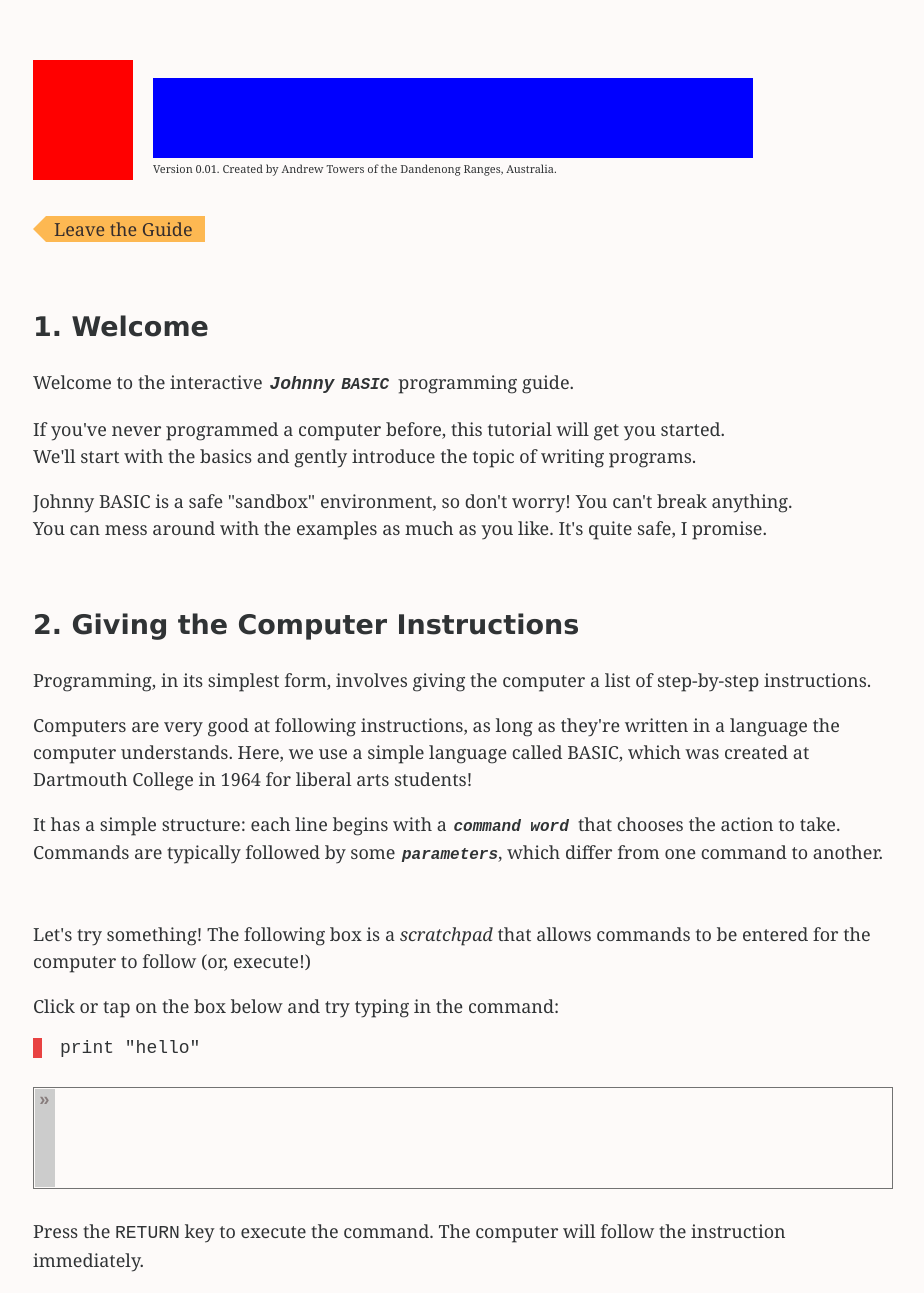
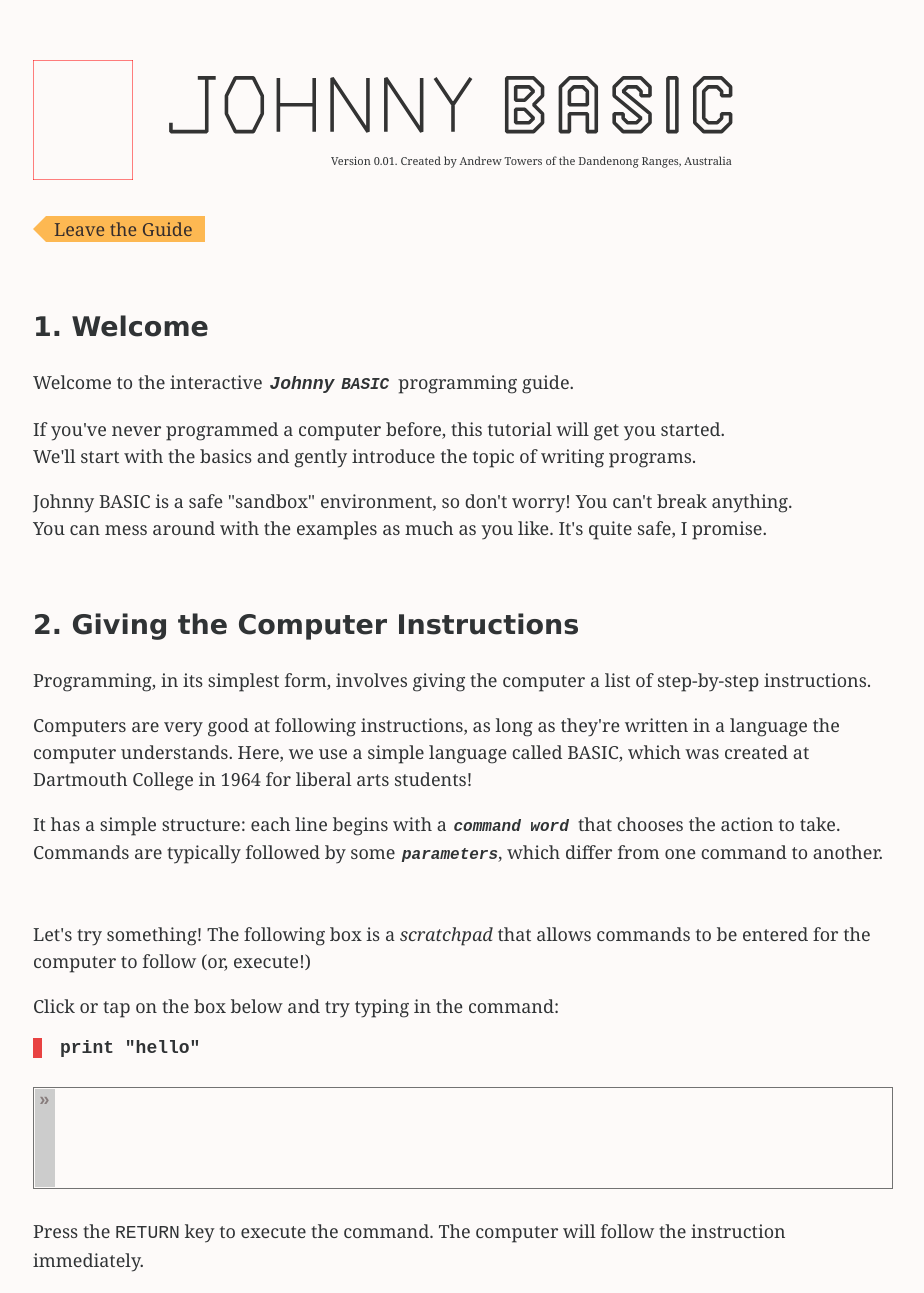
Before and after one commit to raffecat/johnny-basic, a plain HTML site: page tutorial.html in a window 1280 px wide. Shown: the top 1293 px of the page, without its empty margins (177-1101 px from the left). Drawn offline with Linux system fonts and the light colour scheme.

Commit message:
Updated tutorial logo.

```diff
--- a/tutorial.html
+++ b/tutorial.html
@@ -2,20 +2,22 @@
 <html lang="en">
 <head>
 <meta charset="utf-8">
-<meta name="description" content="A programming environment for beginners where you can learn as you go.">
-<meta name="googlebot" content="notranslate">
 <meta name="viewport" content="width=device-width, initial-scale=1">
-<title>Johnny BASIC</title>
+<meta name="description" content="Johnny BASIC Interactive Programming Guide.">
+<meta name="author" content="Andrew Towers">
+<meta name="copyright" content="© Andrew Towers 2023. MIT License.">
+<meta name="repository" content="https://github.com/raffecat/johnny-basic">
+<title>Johnny BASIC • Guide</title>
 <style>
 html,body{margin:0;padding:0;background:#fdfaf9;color:#303335;font-family:Georgia,'Times New Roman',Times,serif;font-size:10px}
 body{padding:1em}.hid{display:none}
 .co{max-width:86em;margin:5em 1em;margin-left:auto;margin-right:auto}
-.hd{display:flex}.jc{margin-left:20px}.jb{margin-top:18px}.hl{font-size:11px}
+.hd{display:flex}.jc{margin-left:20px}.hl{text-align:right;font-size:11px;padding-right:21px;}
 .sec{margin:2em 0 6em;font-size:18px}.gap{margin-top:3em}
 h2{margin:2.5em 0 1em;font-family:'Lucida Sans','Lucida Sans Regular','Lucida Grande','Lucida Sans Unicode',Geneva,Verdana,sans-serif}
 p{margin:1em 0;line-height:1.5}.norp{padding-right:0}
 em{font-family:monospace;font-weight:600;font-style:italic;padding:0 0.28em 0 0.12em;font-size:16px}
-code{margin:1em 0;display:block;font:18px 600 'Courier New',Courier,monospace;border-left:9px solid rgb(232, 66, 66);padding-left:1em}
+code{margin:1em 0;display:block;font:bold 18px 'Courier New',Courier,monospace;border-left:9px solid rgb(232, 66, 66);padding-left:1em}
 .ic{display:inline-block;width:18px;height:18px;position:relative;top:0.16em}
 .tip{margin:1.3em 0;border-left:5px solid rgb(91, 89, 225);padding-left:1em;font-size:0.96em;line-height:1.6}
 .warn{margin:5em 0;border-left:5px solid #f44}
@@ -27,23 +29,24 @@ ul.no{list-style-type:none;margin-left:-1em}kbd.w{padding-left:1em;padding-right
 .back.nobr{padding:0 12px}.back.nobr:before{display:none}
 .next{margin-top:3em;display:inline-block;padding:0 8px 0 12px;background:#fdb852;color:#352d2d;line-height:26px;height:26px;text-decoration:none;position:relative}
 .next:after{display:block;content:'';position:absolute;top:0;right:-26px;width:0;height:0;border-top:13px solid transparent;border-bottom:13px solid transparent;border-left:13px solid #fdb852;border-right:13px solid transparent}
-@media(prefers-color-scheme:dark){html,body{background:#303335;color:#fff}}
+@media(prefers-color-scheme:dark){html,body{background:#303335;color:#fff}.jb{stroke:#fff}}
 </style>
 <script>function JB_fix(){setTimeout(function(s,p,d){(d=document).getElementById('JBerr').style.display='block';s=d.getElementsByTagName('script')[1];p=s.parentElement;p.removeChild(s);s=d.createElement('script');s.src='johnny.js';s.onerror=JB_fix;p.appendChild(s)},2000)}</script>
 <script src="johnny.js" defer onerror="JB_fix()"></script>
 </head>
 <body>
-<svg xmlns="http://www.w3.org/2000/svg" class="hid"><defs>
-<g id="ic-rst"><path fill-rule="evenodd" clip-rule="evenodd" d="M13.7071 1.29289C14.0976 1.68342 14.0976 2.31658 13.7071 2.70711L12.4053 4.00896C17.1877 4.22089 21 8.16524 21 13C21 17.9706 16.9706 22 12 22C7.02944 22 3 17.9706 3 13C3 12.4477 3.44772 12 4 12C4.55228 12 5 12.4477 5 13C5 16.866 8.13401 20 12 20C15.866 20 19 16.866 19 13C19 9.2774 16.0942 6.23349 12.427 6.01281L13.7071 7.29289C14.0976 7.68342 14.0976 8.31658 13.7071 8.70711C13.3166 9.09763 12.6834 9.09763 12.2929 8.70711L9.29289 5.70711C9.10536 5.51957 9 5.26522 9 5C9 4.73478 9.10536 4.48043 9.29289 4.29289L12.2929 1.29289C12.6834 0.902369 13.3166 0.902369 13.7071 1.29289Z" fill="#0F1729"/></g>
-</defs></svg>
 <div class="co">
+<!-- header -->
 <div class="hd">
-<svg xmlns="http://www.w3.org/2000/svg" aria-label="Mascot" role="img" class="lo" width="100" height="120"><rect width="100" height="120" style="fill:rgb(255,0,0);stroke-width:0"></svg>
+<svg xmlns="http://www.w3.org/2000/svg" aria-label="Mascot" role="img" class="lo" width="100" height="120"><rect width="100" height="120" style="stroke:#f00;stroke-width:1;stroke-linejoin:bevel;fill:none"></svg>
 <div class="jc">
-<svg xmlns="http://www.w3.org/2000/svg" aria-label="Johnny BASIC Logo" role="img" class="jb" alt="Johnny BASIC" width="600" height="80"><rect width="600" height="80" style="fill:rgb(0,0,255);stroke-width:0"></svg>
-<div class="hl">Version 0.01. Created by Andrew Towers of the Dandenong Ranges, Australia.</div>
+<svg xmlns="http://www.w3.org/2000/svg" aria-label="Johnny BASIC Logo" role="img" alt="Johnny BASIC" viewBox="0 0 335 50" width="600">
+<path class="jb" d="M10 35v5h20v-30m-5 0h10m11 0h10l5 10v10l-5 10h-10l-5-10v-10zm24 0v30m0-15h20m0-15v30m10 0v-30l20 30v-30m10 30v-30l20 30v-30m7.5 0l10 15l10-15m-10 15v15m30-30h15l5 5v5l-5 5l5 5v5l-5 5h-15zm5 5h7.5l2.5 2.5l-5 5h-5zm0 12.5h5l5 5l-2.5 2.5h-7.5zm25 12.5v-25l5-5h10l5 5v25h-5v-10h-10v10zm5-15v-7.5l2.5-2.5h5l2.5 2.5v7.5zm25 5v5l5 5h10l5-5v-5l-15-12.5l2.5-2.5h5l2.5 2.5v2.5h5v-5l-5-5h-10l-5 5v5l15 12.5l-2.5 2.5h-5l-2.5-2.5v-2.5zm30 10v-30h5v30zm15-5l5 5h10l5-5v-5h-5v2.5l-2.5 2.5h-5l-2.5-2.5v-15l2.5-2.5h5l2.5 2.5v2.5h5v-5l-5-5h-10l-5 5z" stroke="#333" stroke-width="2" stroke-linejoin="bevel" fill="none"></path>
+</svg>
+<div class="hl">Version 0.01. Created by Andrew Towers of the Dandenong Ranges, Australia</div>
 </div>
 </div>
+<!-- content -->
 <div class="sec" id="S1">
 <noscript><div class="tip warn">Johnny BASIC needs Javascript (ironically)<br>Please allow Javascript in your Browser settings, then re-load the page.<br><a href="/tutorial" class="btn">Reload</a></div></noscript>
 <div id="JBerr" class="tip warn hid">Johnny BASIC is having trouble loading.<br>We'll keep trying, but you might need to re-load the page.<br><a href="/tutorial" class="btn">Reload</a></div>
```
